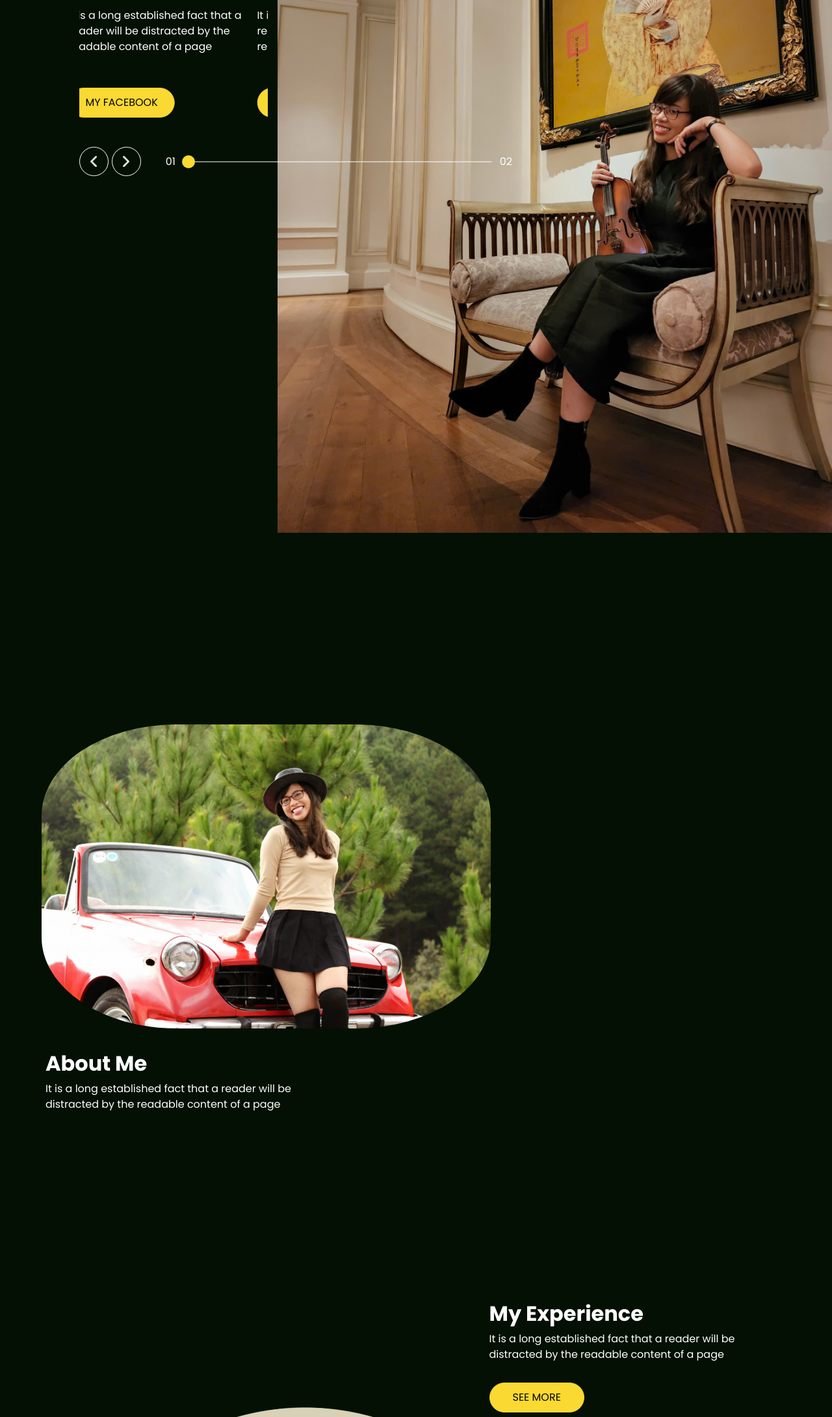
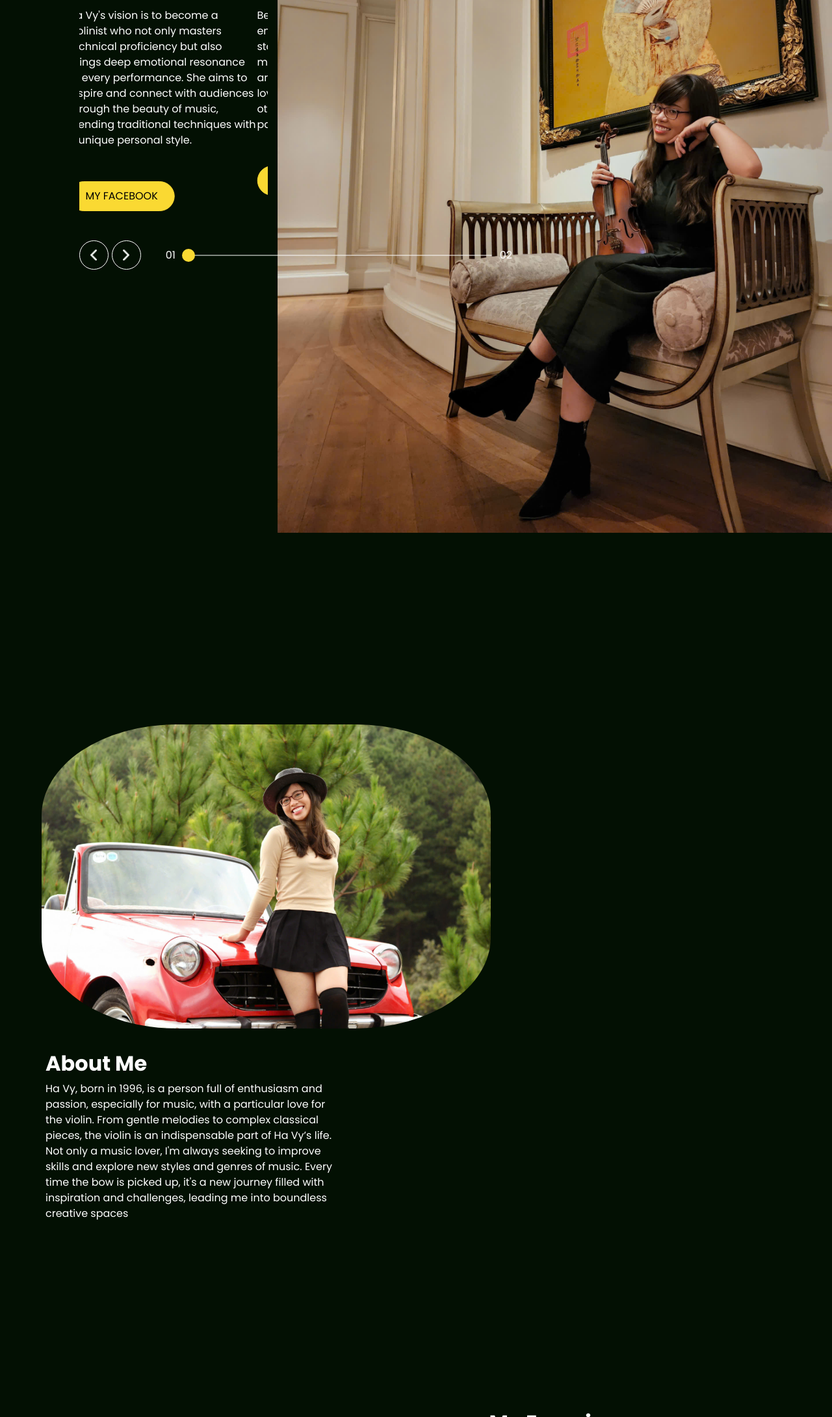
Before and after one commit to cuoilen007/profileViolin, a plain HTML site: page index.html in a window 1280 px wide. Shown: the part 308-2489 px from the top of the page at 65% size. Drawn offline with nearby package versions, Linux system fonts and the light colour scheme.

Commit message:
Update index.html

```diff
--- a/index.html
+++ b/index.html
@@ -82,7 +82,13 @@
                       Violin
                     </h1>
                     <p>
-                      It is a long established fact that a reader will be distracted by the readable content of a page
+                      Ha Vy's vision is to become a violinist who not
+ only masters technical proficiency but also
+ brings deep emotional resonance to every
+ performance. She aims to inspire and connect
+ with audiences through the beauty of music,
+ blending traditional techniques with a unique
+ personal style.
                     </p>
                     <div>
                       <a href="https://www.facebook.com/vy.vuvo.7/" target="_blank">
@@ -98,7 +104,12 @@
                       Violin
                     </h1>
                     <p>
-                      It is a long established fact that a reader will be distracted by the readable content of a page
+                      Beyond individual growth, Ha
+ Vy envisions performing on larger stages,
+ collaborating with other musicians, and
+ contributing to the artistic community by
+ sharing her love for violin and encouraging
+ others to pursue their musical passions
                     </p>
                     <div>
                       <a href="tel:+84794619495">
@@ -152,7 +163,11 @@
                 About Me
               </h2>
               <p>
-                It is a long established fact that a reader will be distracted by the readable content of a page
+                Ha Vy, born in 1996, is a person full of enthusiasm and passion, especially for music, with a
+                particular love for the violin. From gentle melodies to complex classical pieces, the violin is an
+                indispensable part of Ha Vy’s life. Not only a music lover, I'm always seeking to improve
+                skills and explore new styles and genres of music. Every time the bow is picked up, it's a new
+                journey filled with inspiration and challenges, leading me into boundless creative spaces
               </p>
               <!-- <a href="">
                 Read More
@@ -177,7 +192,13 @@
               My Experience
             </h2>
             <p>
-              It is a long established fact that a reader will be distracted by the readable content of a page
+              Ha Vy, with 10 years of experience
+              playing the violin since college, has spent
+              a decade honing skills and exploring the
+              depths of music. Starting from the early
+              university years, the violin was not just a
+              hobby but gradually became a burning
+              passion
             </p>
             <a href="">
               See More
@@ -254,7 +275,13 @@
                 My Services
               </h2>
               <p>
-                It is a long established fact that a reader will be distracted by the readable content of a page
+                This passion goes beyond learning, with
+                a desire to perform on stage and share
+                beautiful melodies with others. With
+                determination and a love for music, Ha
+                Vy continually strives to develop herself,
+                aiming for elegance and uniqueness in
+                her expression
               </p>
               <a href="">
                 Read More
@@ -283,15 +310,15 @@
                     </h5>
                     <div class="blog_post">
                       <h6>
-                        Post By: Pic studio
+                        Post At: Capella Gallery Hall
                       </h6>
                       <h6>
-                        16-01-2020
+                        16-01-2023
                       </h6>
                     </div>
                   </div>
                   <p>
-                    It is a long established fact that a reader will be distracted by the readable content of a page when looking at its layout. The point of using Lorem Ipsum It is a long established fact that a reader will be distracted by the readable content of a page when looking at its layout. The point of using Lorem Ipsum
+                    I can bring you the melodious sound of the violin over existing music to create a deeply romantic atmosphere.
                   </p>
                 </div>
               </div>
@@ -308,15 +335,15 @@
                     </h5>
                     <div class="blog_post">
                       <h6>
-                        Post By: Pic studio
+                        Post At: Wedding Event
                       </h6>
                       <h6>
-                        16-01-2020
+                        16-05-2024
                       </h6>
                     </div>
                   </div>
                   <p>
-                    It is a long established fact that a reader will be distracted by the readable content of a page when looking at its layout. The point of using Lorem Ipsum It is a long established fact that a reader will be distracted by the readable content of a page when looking at its layout. The point of using Lorem Ipsum
+                    I can also perform with my band to make the atmosphere more lively and the visual presentation more impressive.
                   </p>
                 </div>
               </div>
@@ -340,7 +367,7 @@
               More Images...
             </h2>
             <p>
-              It is a long established fact that a reader will be distracted by the readable content of a page
+              I have some other images from both small and large performances throughout my career...
             </p>
           </div>
         </div>
```
